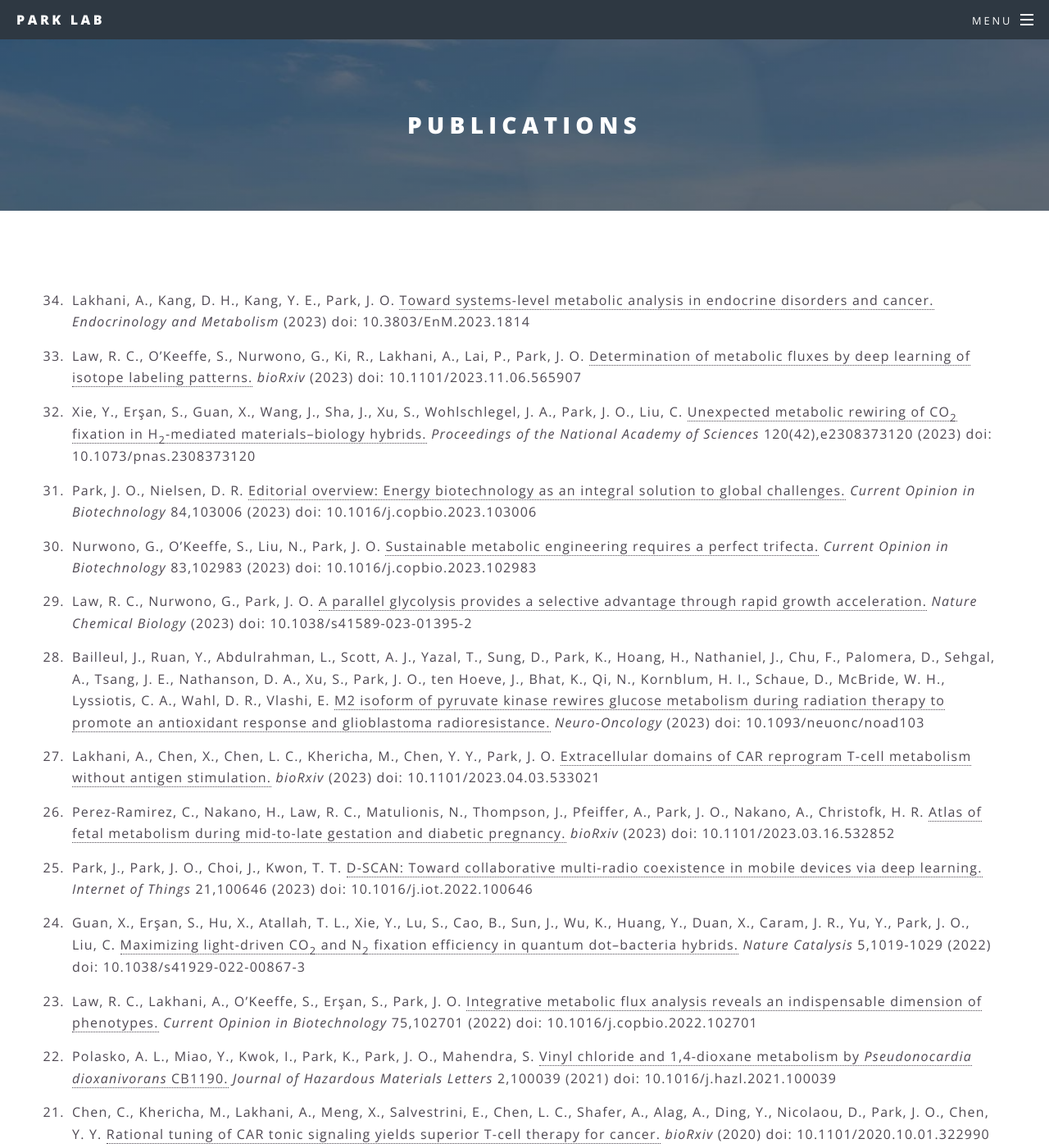
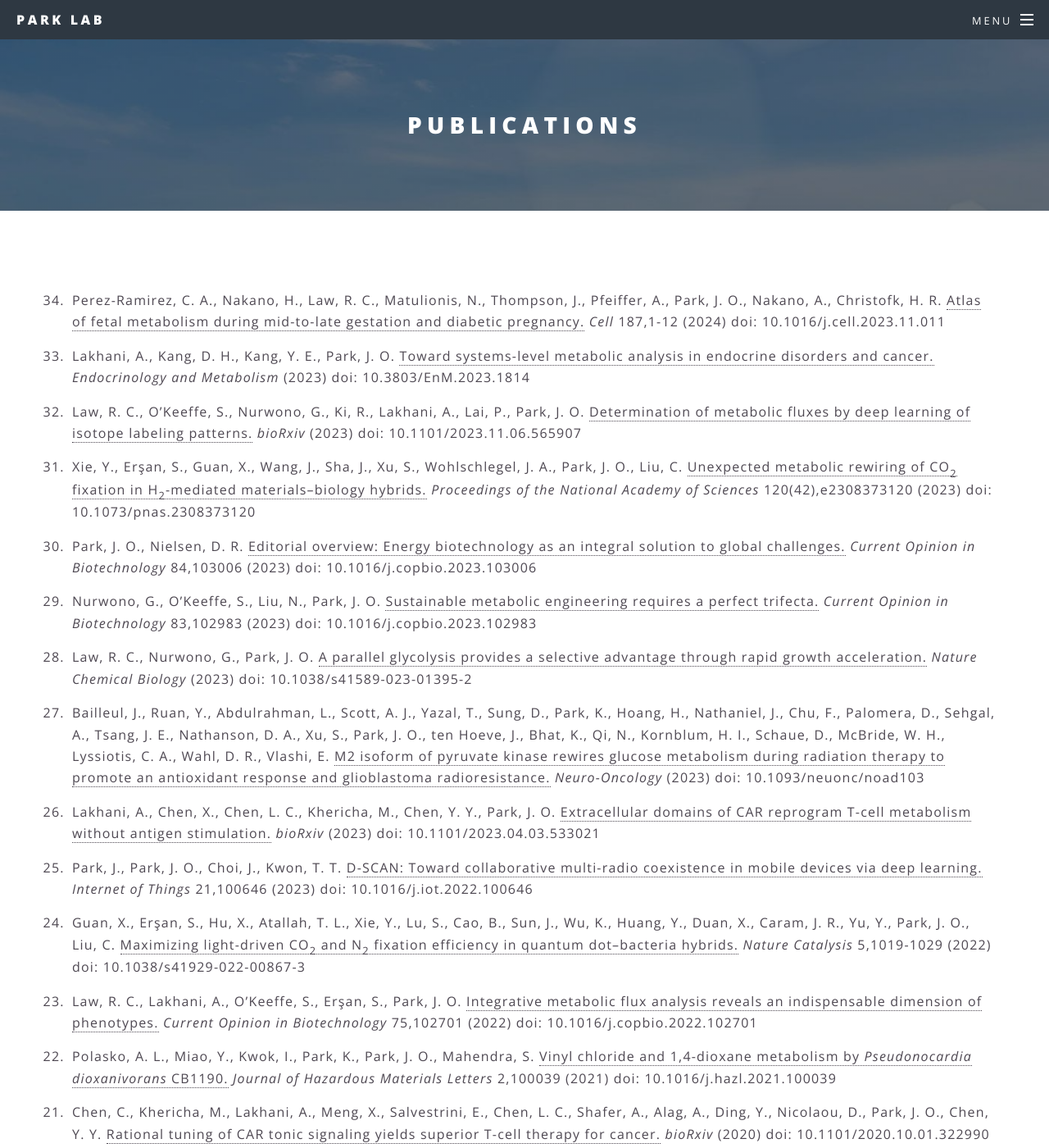
Before and after one commit to jopark/jopark.github.io, a Jekyll site: the page built from publications.html, in a window 1280 px wide and 1400 px high. Shown: the whole window at 82% size. Built offline with Jekyll 4.4.1, drawn with Linux system fonts in a browser that asks for light colours.

Commit message:
Update publications.html

```diff
--- a/publications.html
+++ b/publications.html
@@ -4,6 +4,7 @@ title: Publications
 ---
 
 <ol reversed class="ul2">
+<li>Perez-Ramirez, C. A., Nakano, H., Law, R. C., Matulionis, N., Thompson, J., Pfeiffer, A., Park, J. O., Nakano, A., Christofk, H. R.   <a href="https://authors.elsevier.com/sd/article/S0092-8674(23)01228-X">Atlas of fetal metabolism during mid-to-late gestation and diabetic pregnancy.</a> <i>Cell</i> 187,1-12 (2024) doi: 10.1016/j.cell.2023.11.011</li>
 <li>Lakhani, A., Kang, D. H., Kang, Y. E., Park, J. O.  <a href="https://doi.org/10.3803/EnM.2023.1814">Toward systems-level metabolic analysis in endocrine disorders and cancer.</a> <i>Endocrinology and Metabolism</i> (2023) doi: 10.3803/EnM.2023.1814</li>
 <li>Law, R. C., O’Keeffe, S., Nurwono, G., Ki, R., Lakhani, A., Lai, P., Park, J. O.  <a href="https://doi.org/10.1101/2023.11.06.565907">Determination of metabolic fluxes by deep learning of isotope labeling patterns.</a> <i>bioRxiv</i> (2023) doi: 10.1101/2023.11.06.565907</li>
 <li>Xie, Y., Erşan, S., Guan, X., Wang, J., Sha, J., Xu, S., Wohlschlegel, J. A., Park, J. O., Liu, C.  <a href="https://doi.org/10.1073/pnas.2308373120">Unexpected metabolic rewiring of CO<sub>2</sub> fixation in H<sub>2</sub>-mediated materials–biology hybrids.</a> <i>Proceedings of the National Academy of Sciences</i> 120(42),e2308373120 (2023) doi: 10.1073/pnas.2308373120</li>
@@ -12,7 +13,6 @@ title: Publications
 <li>Law, R. C., Nurwono, G., Park, J. O.  <a href="https://doi.org/10.1038/s41589-023-01395-2">A parallel glycolysis provides a selective advantage through rapid growth acceleration.</a> <i>Nature Chemical Biology</i> (2023) doi: 10.1038/s41589-023-01395-2</li>
 <li>Bailleul, J., Ruan, Y., Abdulrahman, L., Scott, A. J., Yazal, T., Sung, D., Park, K., Hoang, H., Nathaniel, J., Chu, F., Palomera, D., Sehgal, A., Tsang, J. E., Nathanson, D. A., Xu, S., Park, J. O., ten Hoeve, J., Bhat, K., Qi, N., Kornblum, H. I., Schaue, D., McBride, W. H., Lyssiotis, C. A., Wahl, D. R., Vlashi, E.  <a href="https://doi.org/10.1093/neuonc/noad103">M2 isoform of pyruvate kinase rewires glucose metabolism during radiation therapy to promote an antioxidant response and glioblastoma radioresistance.</a> <i>Neuro-Oncology</i> (2023) doi: 10.1093/neuonc/noad103</li>
 <li>Lakhani, A., Chen, X., Chen, L. C., Khericha, M., Chen, Y. Y., Park, J. O.  <a href="https://doi.org/10.1101/2023.04.03.533021">Extracellular domains of CAR reprogram T-cell metabolism without antigen stimulation.</a> <i>bioRxiv</i> (2023) doi: 10.1101/2023.04.03.533021</li>
-<li>Perez-Ramirez, C., Nakano, H., Law, R. C., Matulionis, N., Thompson, J., Pfeiffer, A., Park, J. O., Nakano, A., Christofk, H. R.   <a href="https://doi.org/10.1101/2023.03.16.532852">Atlas of fetal metabolism during mid-to-late gestation and diabetic pregnancy.</a> <i>bioRxiv</i> (2023) doi: 10.1101/2023.03.16.532852</li>
 <li>Park, J., Park, J. O., Choi, J., Kwon, T. T.  <a href="https://doi.org/10.1016/j.iot.2022.100646">D-SCAN: Toward collaborative multi-radio coexistence in mobile devices via deep learning.</a> <i>Internet of Things</i> 21,100646 (2023) doi: 10.1016/j.iot.2022.100646</li>
 <li>Guan, X., Erşan, S., Hu, X., Atallah, T. L., Xie, Y., Lu, S., Cao, B., Sun, J., Wu, K., Huang, Y., Duan, X., Caram, J. R., Yu, Y., Park, J. O., Liu, C.  <a href="https://doi.org/10.1038/s41929-022-00867-3">Maximizing light-driven CO<sub>2</sub> and N<sub>2</sub> fixation efficiency in quantum dot–bacteria hybrids.</a> <i>Nature Catalysis</i> 5,1019-1029 (2022) doi: 10.1038/s41929-022-00867-3</li>
 <!-- <li>Law, R. C., Nurwono, G., Park, J. O.  <a href="https://doi.org/10.1101/2022.08.19.504590">A parallel glycolysis supports rapid adaptation in dynamic environments.</a> <i>bioRxiv</i> (2022) doi: 10.1101/2022.08.19.504590</li> -->
```
